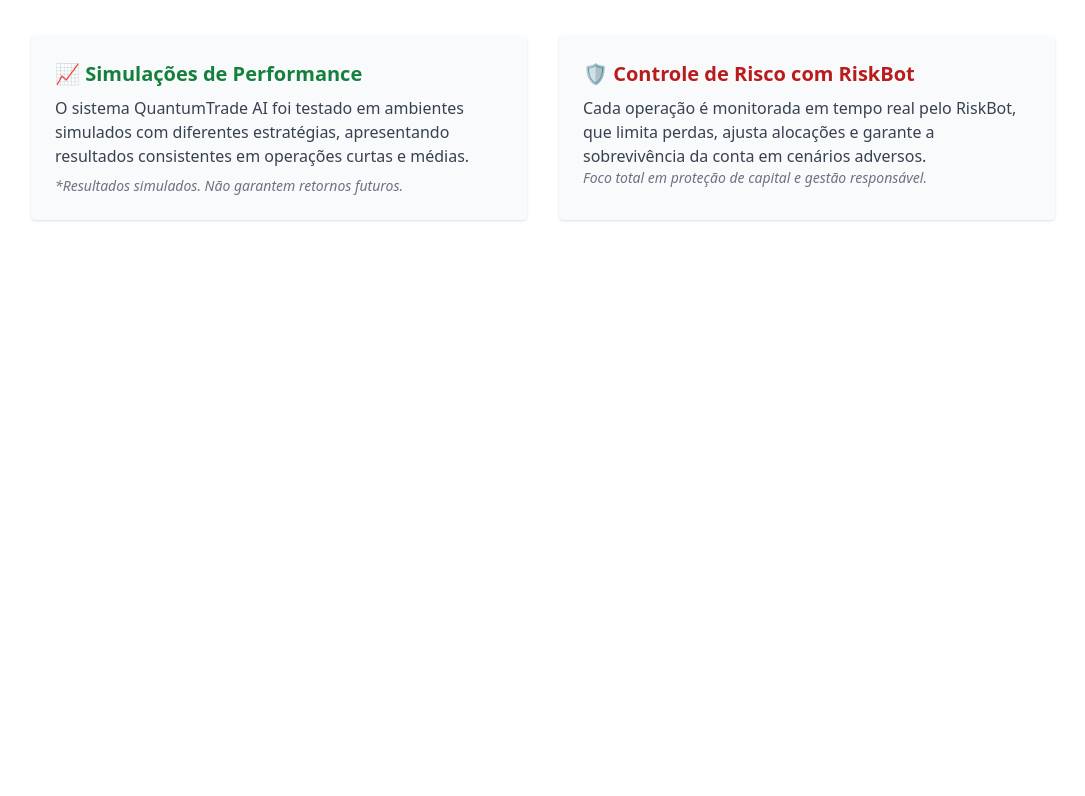
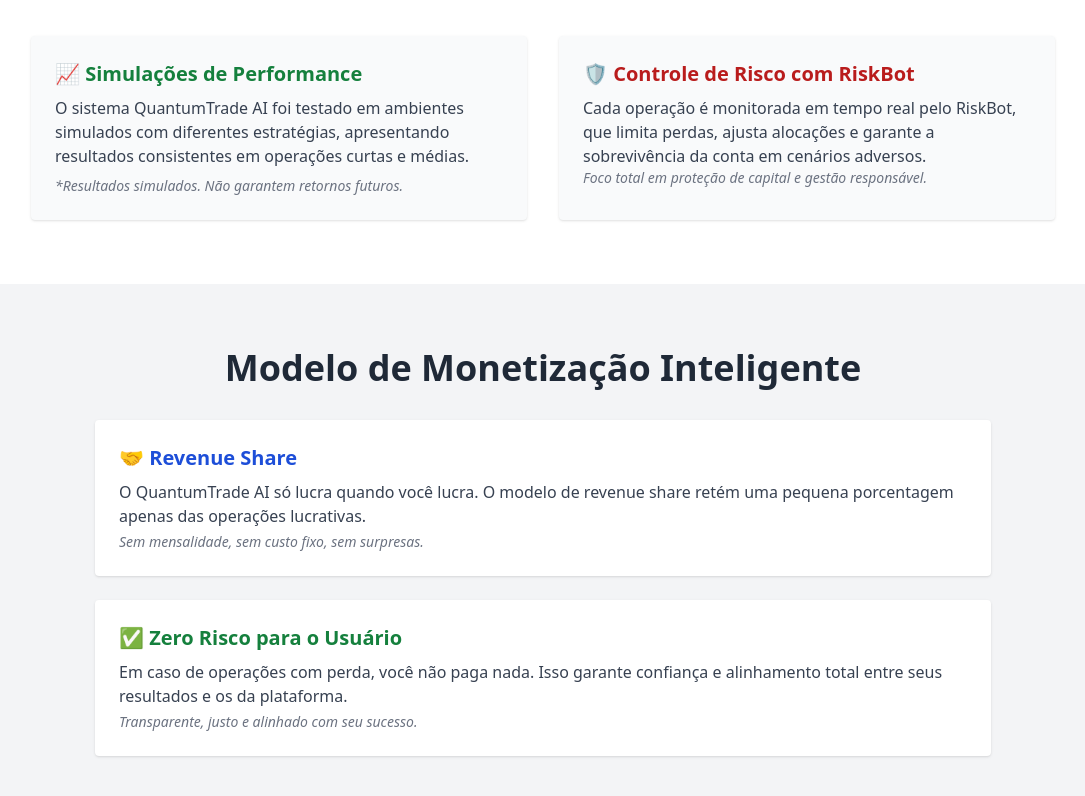
Before and after one commit to victor-takayama/quantumtradeai, a React (Create React App) app: page / in a window 1280 px wide. Shown: the part 1760-2556 px from the top of the page, without its empty margins (97-1182 px from the left). Before the commit the page ends 2044 px from the top, so only its background shows below. Built offline with nearby package versions, Linux system fonts and the light colour scheme; the HTML template or start-up script is replaced by a standard one.

Commit message:
Update App.js

```diff
--- a/src/App.js
+++ b/src/App.js
@@ -2,8 +2,8 @@
 import HeroSection from './components/HeroSection';
 import FormularioLeads from './components/FormularioLeads';
 import ComoFunciona from './components/ComoFunciona';
-
 import ResultadosSeguranca from './components/ResultadosSeguranca';
+import Monetizacao from './components/Monetizacao';
 
 function App() {
   return (
@@ -12,8 +12,8 @@
       <FormularioLeads />
       <ComoFunciona />
       <ResultadosSeguranca />
+      <Monetizacao />
     </div>
   );
 }
-
 export default App;
```
